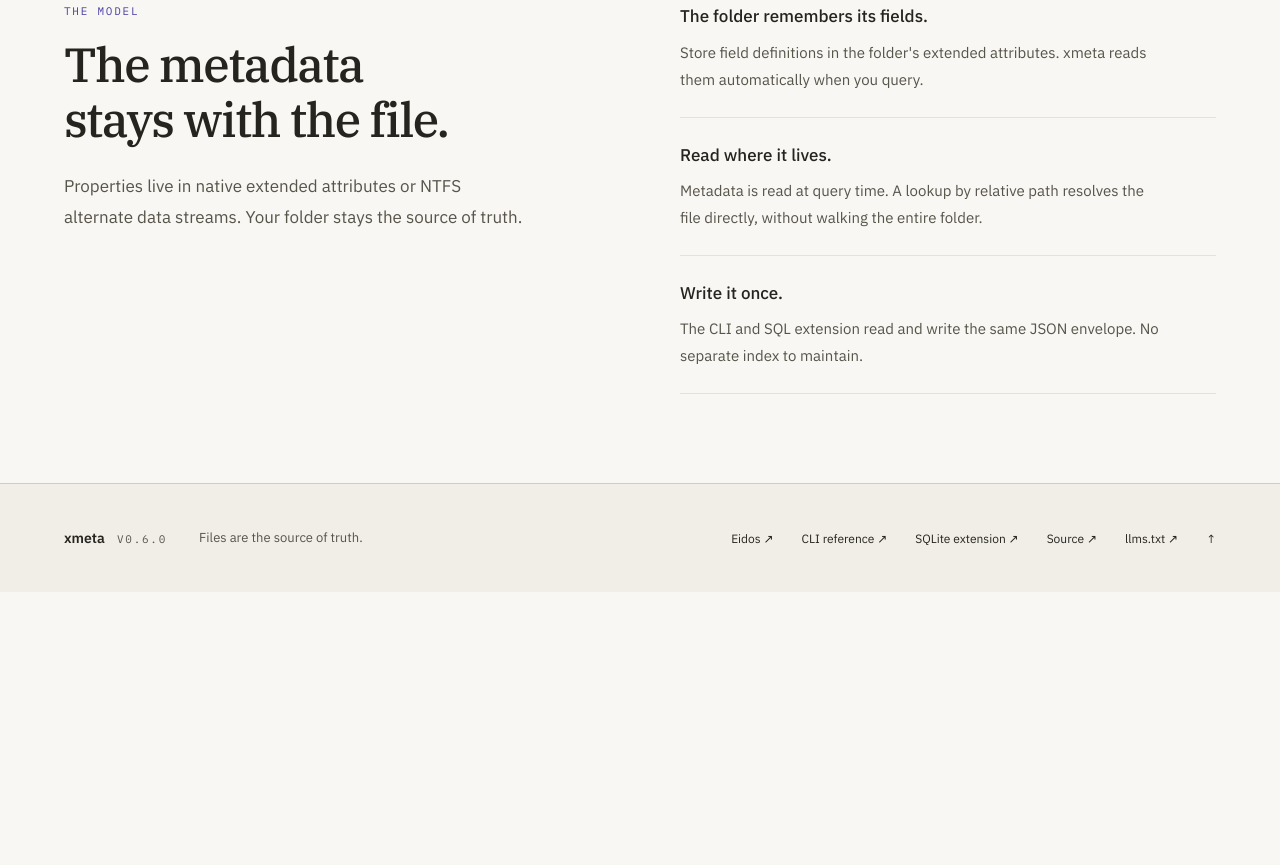
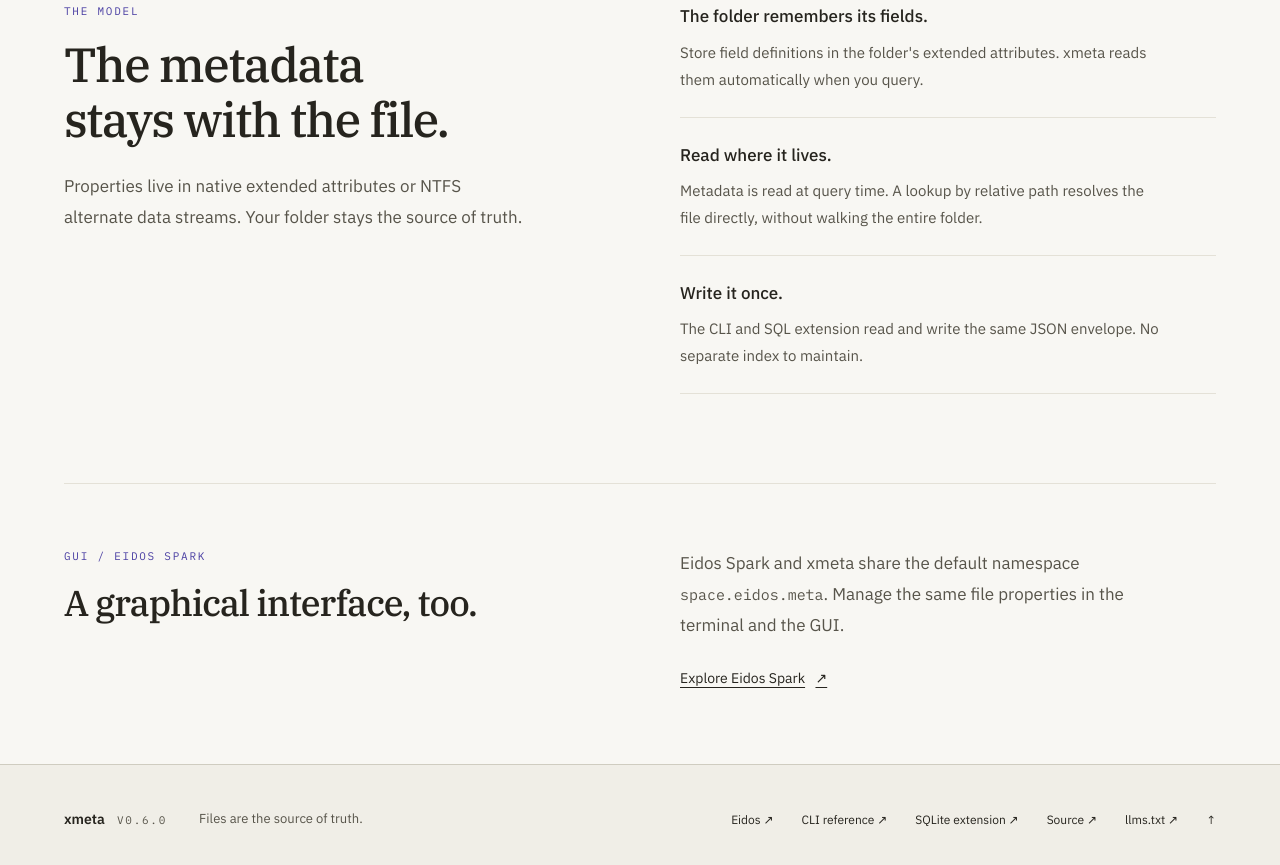
Before and after one commit to mayneyao/sqlite-fs-meta, an Astro site in the folder site/: page / in a window 1280 px wide. Shown: the part 1449-2314 px from the top of the page. Before the commit the page ends 2041 px from the top, so only its background shows below. Built offline with nearby package versions, Linux system fonts and the light colour scheme; Astro itself is replaced by a stand-in of ours.

Commit message:
feat(site): link Spark GUI for shared file properties

```diff
--- a/site/src/components/LandingPage.astro
+++ b/site/src/components/LandingPage.astro
@@ -35,6 +35,16 @@ const t = messages[locale];
       </div>
       <dl class="model-details">{t.model.details.map((detail) => <div><dt>{detail.title}</dt><dd>{detail.text}</dd></div>)}</dl>
     </section>
+    <section class="section container gui" aria-labelledby="gui-title">
+      <div>
+        <p class="label section-label">{t.gui.label}</p>
+        <h2 id="gui-title">{t.gui.title}</h2>
+      </div>
+      <div class="gui-details">
+        <p class="section-description">{t.gui.description} <code>space.eidos.meta</code>{t.gui.detail}</p>
+        <a class="text-link" href={t.gui.href}>{t.gui.action} <span aria-hidden="true">↗</span></a>
+      </div>
+    </section>
   </main>
   <Footer locale={locale} />
 </BaseLayout>
@@ -59,6 +69,10 @@ const t = messages[locale];
   .model-details > div:first-child { padding-top: 0; }
   .model-details dt { font-size: 1.0625rem; font-weight: 500; }
   .model-details dd { margin-top: 0.5rem; max-width: 54ch; color: var(--muted); font-size: 0.9375rem; line-height: 1.8; }
-  @media (min-width: 880px) { .model { grid-template-columns: repeat(2, minmax(0, 1fr)); gap: 5rem; } }
+  .gui { display: grid; gap: 1.5rem; padding-block: clamp(3rem, 5vw, 4rem); }
+  .gui h2 { font-size: clamp(1.75rem, 3vw, 2.25rem); }
+  .gui code { overflow-wrap: anywhere; }
+  .gui .text-link { margin-top: 1rem; }
+  @media (min-width: 880px) { .model, .gui { grid-template-columns: repeat(2, minmax(0, 1fr)); gap: 5rem; } }
   @media (max-width: 560px) { .hero-description { font-size: 1rem; } .hero-demo { margin-top: 2rem; } }
 </style>
--- a/site/src/data/i18n.ts
+++ b/site/src/data/i18n.ts
@@ -55,6 +55,14 @@ const en = {
         text: "The CLI and SQL extension read and write the same JSON envelope. No separate index to maintain.",
       },
     ],
+  },
+  gui: {
+    label: "GUI / Eidos Spark",
+    title: "A graphical interface, too.",
+    description: "Eidos Spark and xmeta share the default namespace",
+    detail: ". Manage the same file properties in the terminal and the GUI.",
+    action: "Explore Eidos Spark",
+    href: "https://eidos.space/spark#file-metadata",
   },
   install: {
     platforms: "Installation platform",
@@ -119,6 +127,14 @@ const zh: typeof en = {
       },
     ],
   },
+  gui: {
+    label: "GUI / Eidos Spark",
+    title: "用图形界面管理文件属性。",
+    description: "Eidos Spark 与 xmeta 默认共用 namespace",
+    detail: "，在终端和图形界面管理同一份文件属性。",
+    action: "了解 Eidos Spark",
+    href: "https://eidos.space/zh/spark#file-metadata",
+  },
   install: {
     platforms: "安装平台",
     commandLabel: (platform: string) => `在 ${platform} 上安装 xmeta`,
```
Also changed, not shown: site/README.md.
